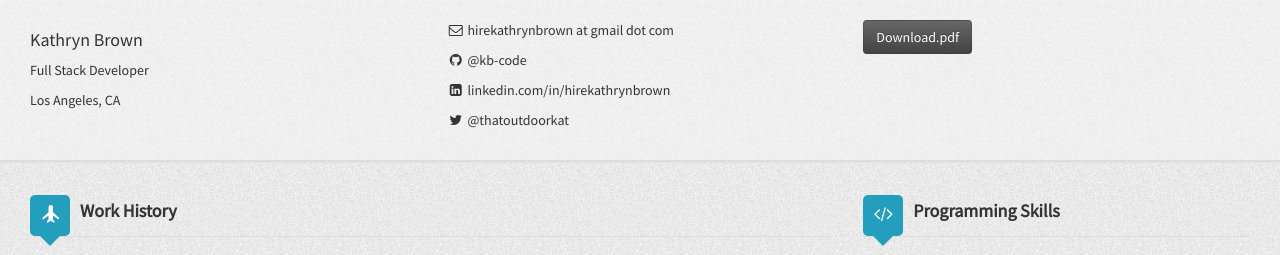
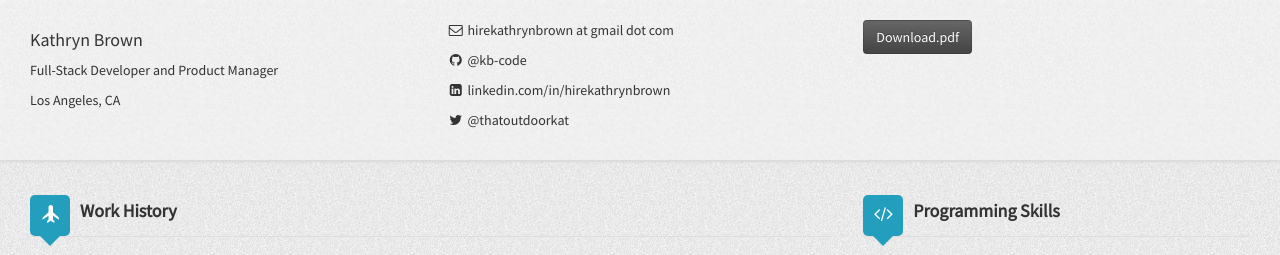
Before and after one commit to kb-code/resume, a Jekyll site: the page built from index.html, in a window 1280 px wide and 900 px high. Shown: the top 255 px of the window. Built offline with Jekyll 4.4.1, drawn with Linux system fonts in a browser that asks for light colours; nearby versions of some CDN libraries.

Commit message:
updated job title

```diff
--- a/_config.yml
+++ b/_config.yml
@@ -15,7 +15,7 @@ exclude: [vendor]
 # Author settings
 author:
   name: Kathryn Brown
-  title: Full Stack Developer
+  title: Full-Stack Developer and Product Manager
   address: Los Angeles, CA
   email: hirekathrynbrown at gmail dot com
   link: https://kathrynbrown.us
```
